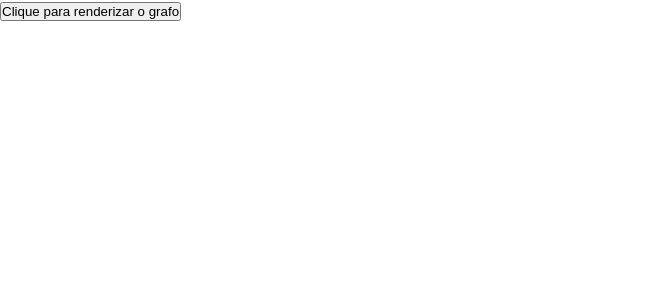
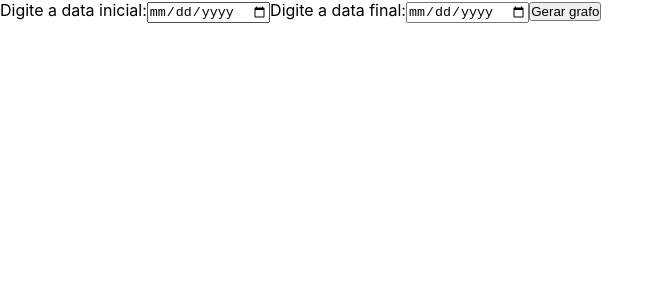
Before and after one commit to projeto-de-algoritmos/Grafos1_ProjetosSimilares, a React (Create React App) app in the folder projetossimilares/: page / in a window 1280 px wide. Shown: the top 300 px of the page, without its empty margins (0-664 px from the left). Built offline with nearby package versions, Linux system fonts and the light colour scheme; no server answers; what cytoscape-avsdf would draw is missing.

Commit message:
FEAT: Create filter of date for repositories

```diff
--- a/projetossimilares/src/App.js
+++ b/projetossimilares/src/App.js
@@ -5,8 +5,9 @@ import axios from 'axios';
 
 function App() {
 
-  // const [repoCount, setRepoCount] = useState(0);
   const [repos, setRepos] = useState([]);
+  const [inicialDate, setInicialDate] = useState('');
+  const [finalDate, setFinalDate] = useState('');
 
   useEffect(() => {
     async function fetchData() {
@@ -43,13 +44,46 @@ function App() {
     return parsed_data;
   }
 
-  function renderRepos(){
-    constructGraph(repos);
+  function renderRepos(e){
+    e.preventDefault();
+
+    const filteredRepos = repos.filter(repo => {
+      const createdAt = repo["created_at"].slice(0, 10);
+      if(createdAt >= inicialDate && createdAt <= finalDate){
+        return true;
+      }
+      return false;
+    });
+    constructGraph(filteredRepos);
   }
 
   return (
     <div className="App">
-      <button onClick={renderRepos}>Clique para renderizar o grafo</button>
+      <div className="form-container">
+        <form>
+          <label htmlFor="inicialDate">Digite a data inicial:</label>
+          <input
+            type="date"
+            name="inicialDate"
+            id="inicialDate"
+            placeholder="Data inicial"
+            value={inicialDate}
+            onChange={(e)=>{setInicialDate(e.target.value)}}
+          />
+
+          <label htmlFor="finalDate">Digite a data final:</label>
+          <input
+            type="date"
+            name="finalDate"
+            id="finalDate"
+            placeholder="Data final"
+            value={finalDate}
+            onChange={(e)=>{setFinalDate(e.target.value)}}
+          />
+
+          <button type="submit" onClick={renderRepos}>Gerar grafo</button>
+        </form>
+      </div>
       <div id="cy"></div>
     </div>
   );
```
Also changed, not shown: projetossimilares/src/utils/renderGraph.js (+0 -11 lines).
